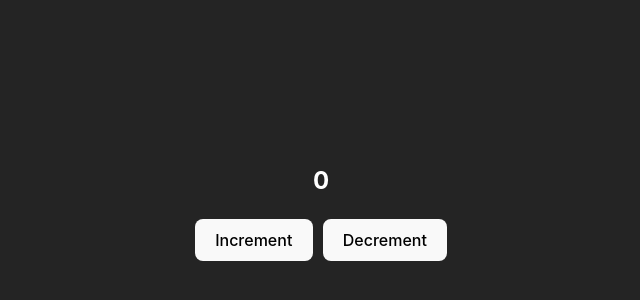
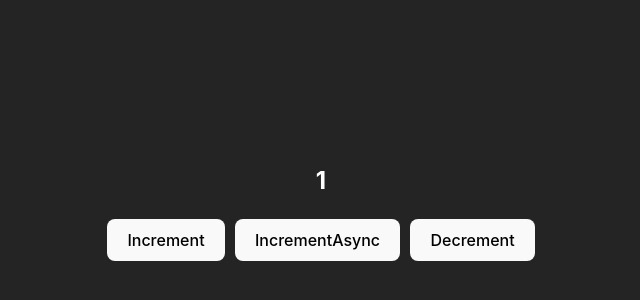
Before and after one commit to RomaSamkov/zustand-app, a React (Vite) app: page / in a window 1280 px wide. Shown: the part 198-498 px from the top of the page, without its empty margins (319-959 px from the left). Built offline with nearby package versions, Linux system fonts and the light colour scheme.

Commit message:
Update App.tsx

```diff
--- a/src/App.tsx
+++ b/src/App.tsx
@@ -1,19 +1,37 @@
+import { useEffect } from "react";
 import "./App.css";
 import { useCounterStore } from "./store";
 
-function App() {
+const logCount = () => {
+  const count = useCounterStore.getState().count;
+  console.log("🚀 ~ logCount ~ count:", count);
+};
+
+const SetCount = () => {
+  useCounterStore.setState({ count: 1 });
+};
+
+const App = () => {
   const count = useCounterStore((state) => state.count);
   return <OtherComponent count={count} />;
-}
+};
 
 export const OtherComponent = ({ count }: { count: number }) => {
   const increment = useCounterStore((state) => state.increment);
+  const incrementAsync = useCounterStore((state) => state.incrementAsync);
   const decrement = useCounterStore((state) => state.deccrement);
+
+  useEffect(() => {
+    logCount();
+    SetCount();
+  }, []);
+
   return (
     <div>
       <h2>{count}</h2>
       <div className="buttons">
         <button onClick={increment}>Increment</button>
+        <button onClick={incrementAsync}>IncrementAsync</button>
 
         <button onClick={decrement}>Decrement</button>
       </div>
```
